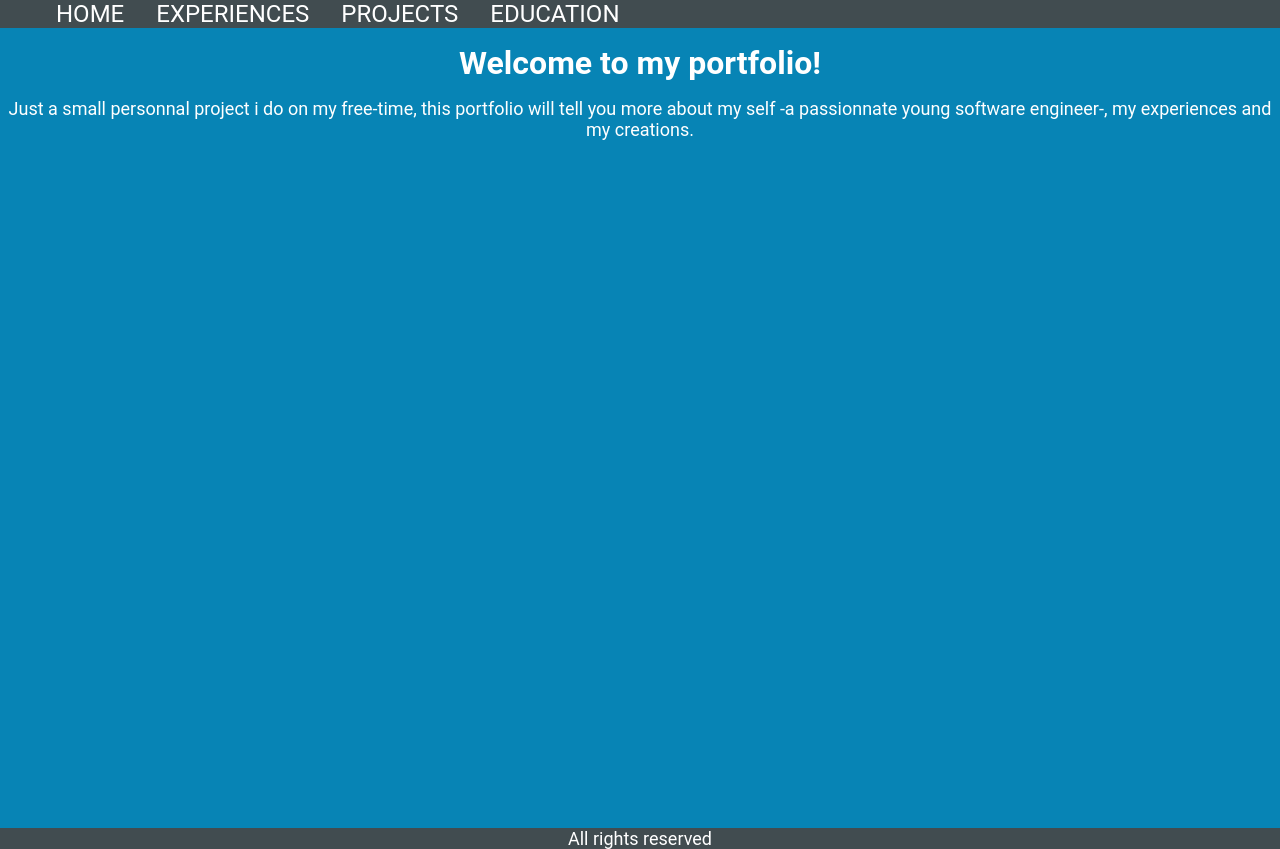
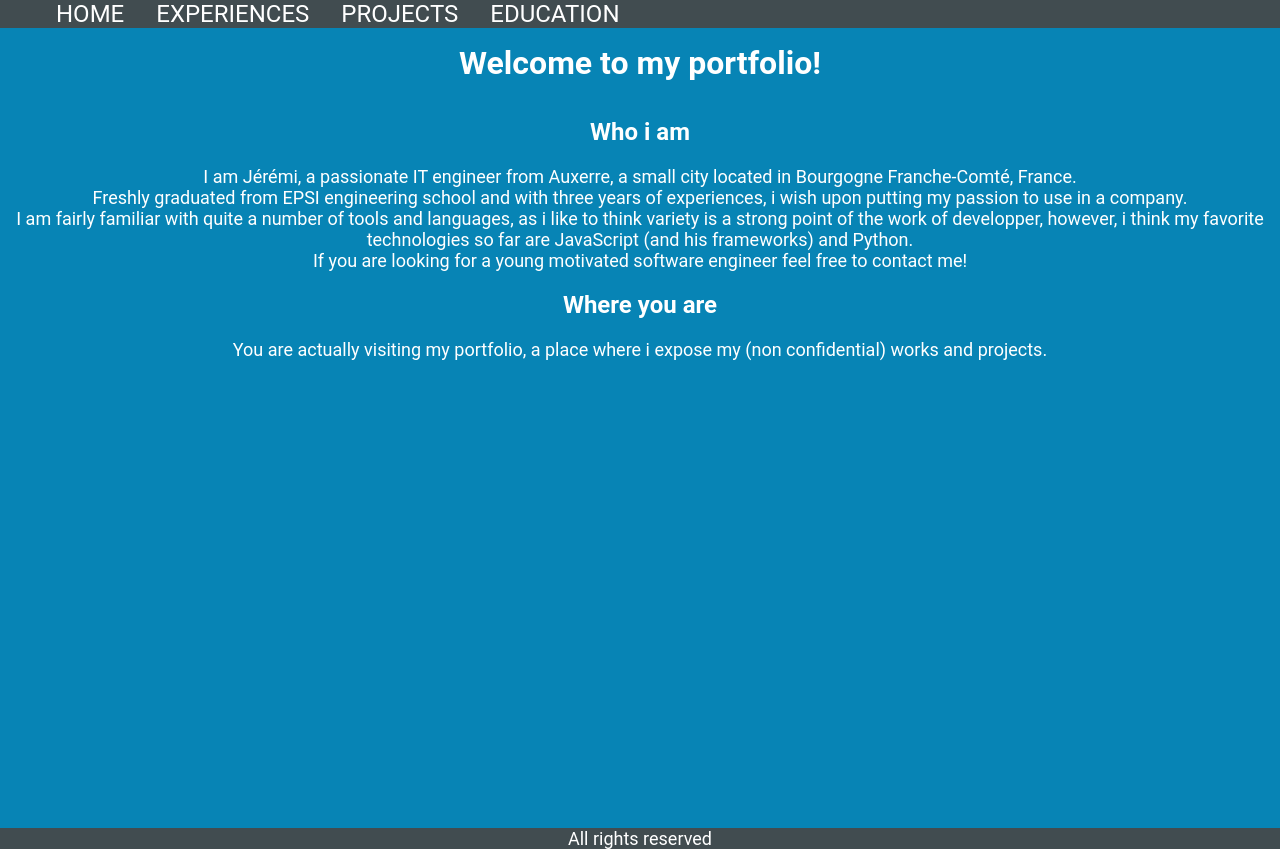
Before and after one commit to Jeremhub/Jeremhub.github.io, a Nuxt app: page / in a window 1280 px wide. Built offline with nearby package versions, Linux system fonts and the light colour scheme.

Commit message:
added a few new lines of content in the home page

```diff
--- a/layouts/default.vue
+++ b/layouts/default.vue
@@ -31,6 +31,10 @@ h1 {
   padding-top: 1rem;
   padding-bottom: 1rem;
   margin: 0px;
+  text-align: center;
+}
+
+h2 {
   text-align: center;
 }
 
--- a/pages/index.vue
+++ b/pages/index.vue
@@ -1,4 +1,10 @@
 <template>
 <h1>Welcome to my portfolio!</h1>
-<p>Just a small personnal project i do on my free-time, this portfolio will tell you more about my self -a passionnate young software engineer-, my experiences and my creations.</p>
+<h2>Who i am</h2>
+<p>I am Jérémi, a passionate IT engineer from Auxerre, a small city located in Bourgogne Franche-Comté, France.</p>
+<p>Freshly graduated from EPSI engineering school and with three years of experiences, i wish upon putting my passion to use in a company.</p>
+<p>I am fairly familiar with quite a number of tools and languages, as i like to think variety is a strong point of the work of developper, however, i think my favorite technologies so far are JavaScript (and his frameworks) and Python.</p>
+<p>If you are looking for a young motivated software engineer feel free to contact me!</p>
+<h2>Where you are</h2>
+<p>You are actually visiting my portfolio, a place where i expose my (non confidential) works and projects.</p>
 </template>
```
